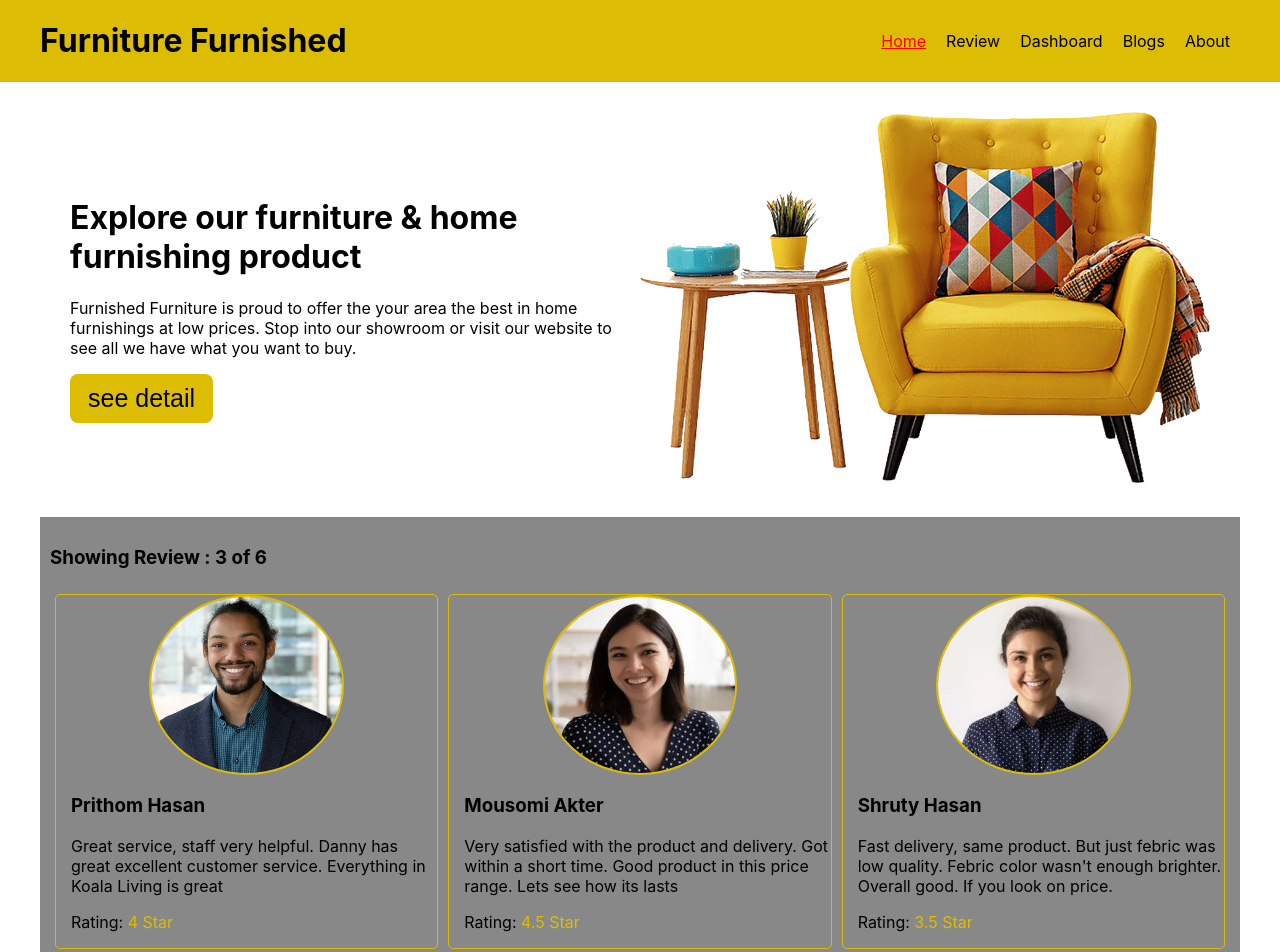
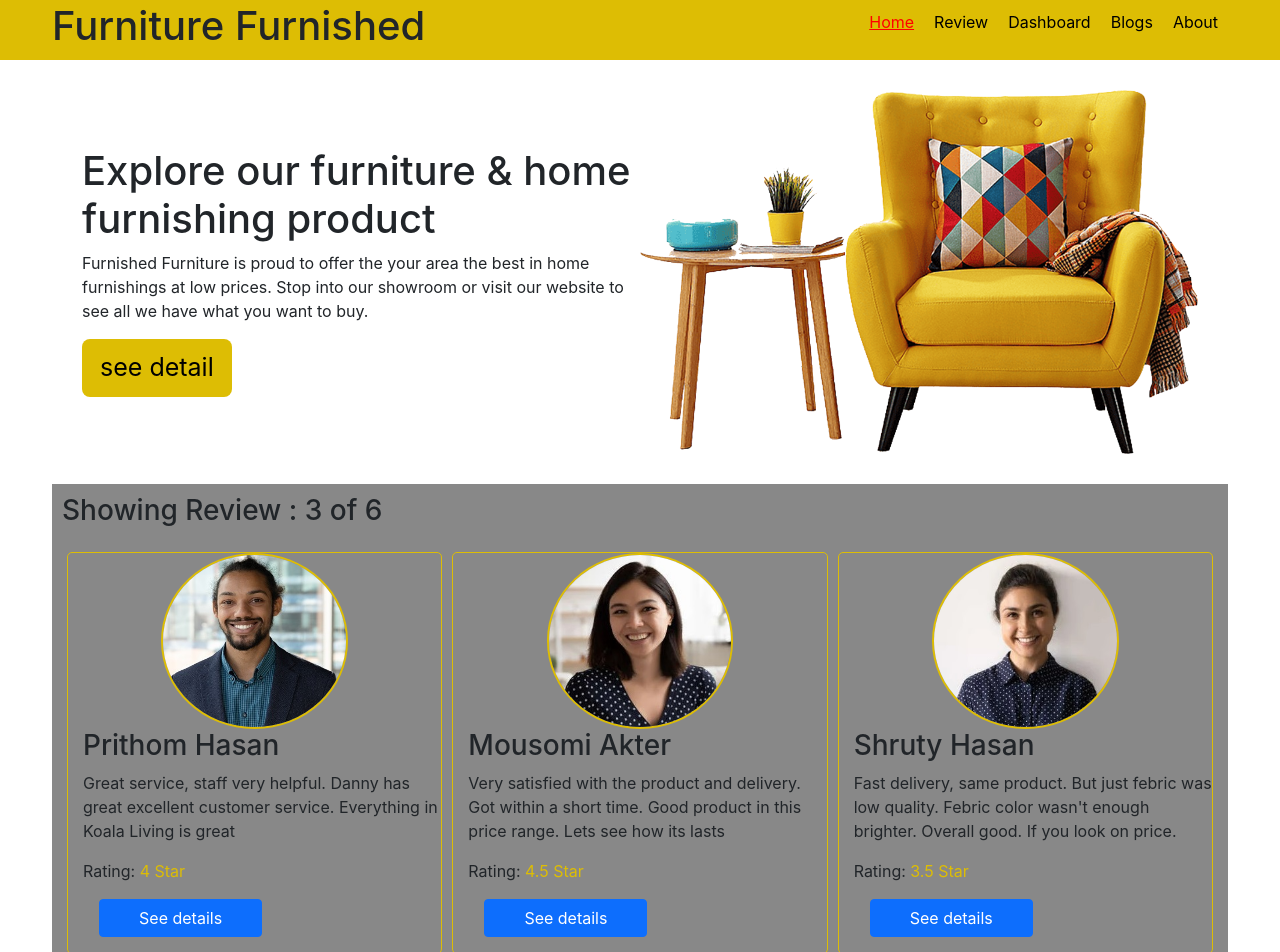
Before and after one commit to sujoncham/furniture-furnished-review-client, a React (Create React App) app: page / in a window 1280 px wide. Shown: the top 952 px of the page. Built offline with nearby package versions, Linux system fonts and the light colour scheme.

Commit message:
single details compo create

```diff
--- a/package.json
+++ b/package.json
@@ -9,7 +9,9 @@
     "@testing-library/jest-dom": "^5.16.3",
     "@testing-library/react": "^12.1.4",
     "@testing-library/user-event": "^13.5.0",
+    "bootstrap": "^5.1.3",
     "react": "^18.0.0",
+    "react-bootstrap": "^2.2.3",
     "react-dom": "^18.0.0",
     "react-router-dom": "^6.3.0",
     "react-scripts": "5.0.0",
--- a/src/App.js
+++ b/src/App.js
@@ -1,3 +1,4 @@
+import 'bootstrap/dist/css/bootstrap.min.css';
 import { Route, Routes } from "react-router-dom";
 import "./App.css";
 import Footer from "./Footer/Footer";
--- a/src/components/Product/HomeReview.js
+++ b/src/components/Product/HomeReview.js
@@ -3,7 +3,7 @@ import useReview from '../../hooks/useReview';
 import Item from './Item';
 
 const ProductReview = () => {
-    const [reviews, setReviews] = useReview();
+    const [reviews] = useReview();
     const reviewData = reviews.slice(0, 3);
 
     return (
--- a/src/components/Product/Item.js
+++ b/src/components/Product/Item.js
@@ -11,6 +11,9 @@ const Item = ({review}) => {
                 <h3>{name}</h3>
                 <p>{para}</p>
                 <p>Rating: <span className='rate'>{rating}</span></p>
+                <div className='m-3'>
+                    <button className='btn btn-primary w-50'>See details</button>
+                </div>
             </div>
         </div>
     );
--- a/src/components/Product/ProductReview.js
+++ b/src/components/Product/ProductReview.js
@@ -3,7 +3,7 @@ import useReview from '../../hooks/useReview';
 import Item from './Item';
 
 const ProductReview = () => {
-    const [reviews, setReviews] = useReview();
+    const [reviews] = useReview();
     // const reviewData = reviews.slice(0, 3);
 
     return (
--- a/src/index.js
+++ b/src/index.js
@@ -1,18 +1,19 @@
 import React from "react";
-import ReactDOM from "react-dom";
+import { createRoot } from 'react-dom/client';
 import { BrowserRouter } from "react-router-dom";
 import App from "./App";
 import "./index.css";
 import reportWebVitals from "./reportWebVitals";
 
-ReactDOM.render(
-  <React.StrictMode>
-    <BrowserRouter>
-      <App />
-    </BrowserRouter>
-  </React.StrictMode>,
-  document.getElementById("root")
-);
+
+const container = document.getElementById('root');
+const root = createRoot(container);
+root.render(<React.StrictMode>
+  <BrowserRouter>
+    <App />
+  </BrowserRouter>
+</React.StrictMode>);
+
 
 // If you want to start measuring performance in your app, pass a function
 // to log results (for example: reportWebVitals(console.log))
```
Also changed, not shown: src/components/Product/SingleDetails.js (added, +11 -0 lines), 1 other file (tests, documents, lock files or other folders).
